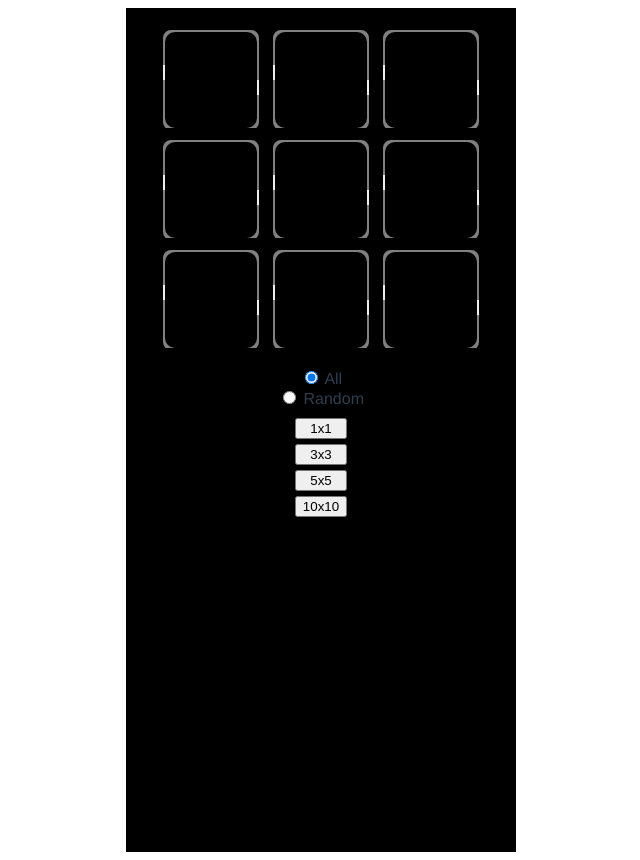
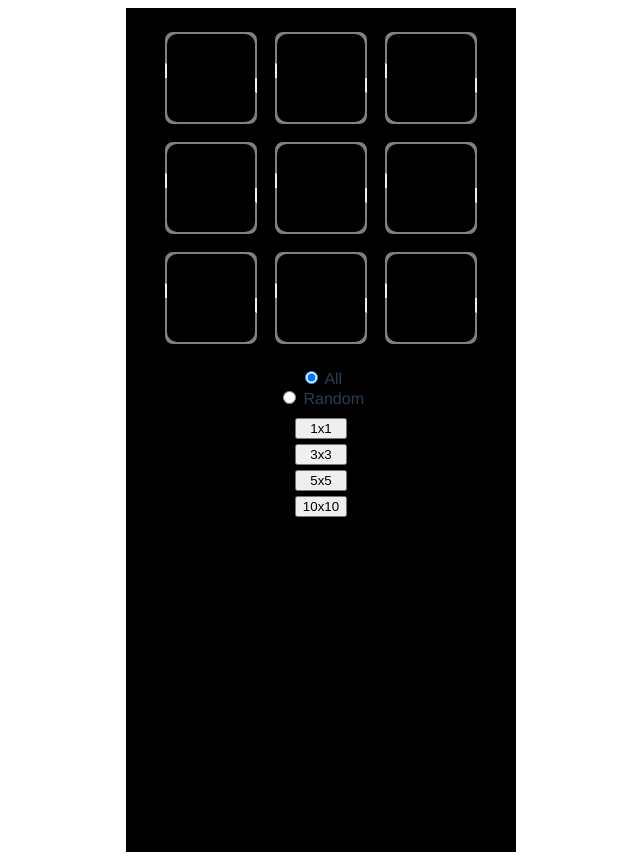
Before and after one commit to ShiuanRenLin/vue3AnimationSource, a Vue app: page / in a window 1280 px wide. Shown: the whole page, without its empty margins (319-959 px from the left). Built offline with nearby package versions, Linux system fonts and the light colour scheme.

Commit message:
去除cell遮擋

```diff
--- a/src/components/Grid.vue
+++ b/src/components/Grid.vue
@@ -133,6 +133,7 @@ export default {
   position: relative;
   overflow: hidden;
 }
+
 .cell-content {
   width: 100%;
   height: 100%;
@@ -150,15 +151,17 @@ export default {
 }
 
 .border {
-  width: 100%; /* 讓border元素充滿cell的寬度 */
-  height: 100%; /* 讓border元素充滿cell的高度 */
+  width: calc(100% - 4px); /* 讓border元素充滿cell的寬度，考慮到border的2px和內部content的2px */
+  height: calc(100% - 4px); /* 讓border元素充滿cell的高度，考慮到border的2px和內部content的2px */
   margin: auto;
   position: relative;
   overflow: hidden;
   background: gray;
   border: 2px solid black;
   border-radius: 10px; /* 添加內部內容的圓角 */
+  box-sizing: border-box; /* 保證寬度和高度包括邊框 */
 }
+
 .border.animate {
   background: gray
   repeating-conic-gradient(
@@ -170,15 +173,17 @@ export default {
   );
   animation: rotating 2s linear infinite; /* 自動運行動畫 */
 }
+
 .border .content {
   position: absolute;
-  width: 96%;
-  height: 96%;
+  width: calc(100% - 4px); /* 調整內部content的寬度 */
+  height: calc(100% - 4px); /* 調整內部content的高度 */
   top: 2px;
   left: 2px;
   background-color: black; /* 正方形內部背景色改為黑色 */
   border-radius: 10px; /* 添加內部內容的圓角 */
 }
+
 .border::after {
   content: "";
   position: absolute;
@@ -207,6 +212,7 @@ export default {
     height: 240px; /* 在小屏幕下調整整體網格的高度 */
   }
 }
+
 @media (max-width: 480px) {
   .grid {
     width: 180px; /* 在更小屏幕下進一步調整整體網格的寬度 */
```
